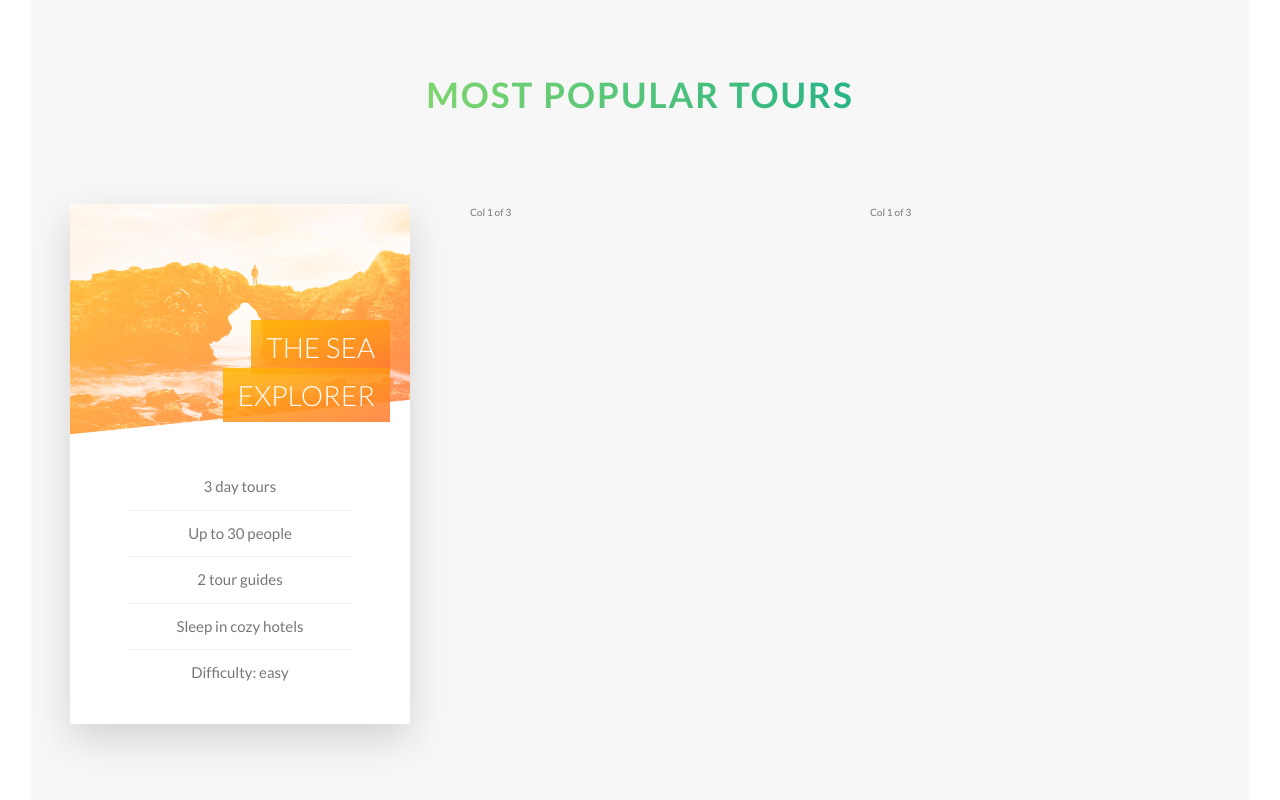
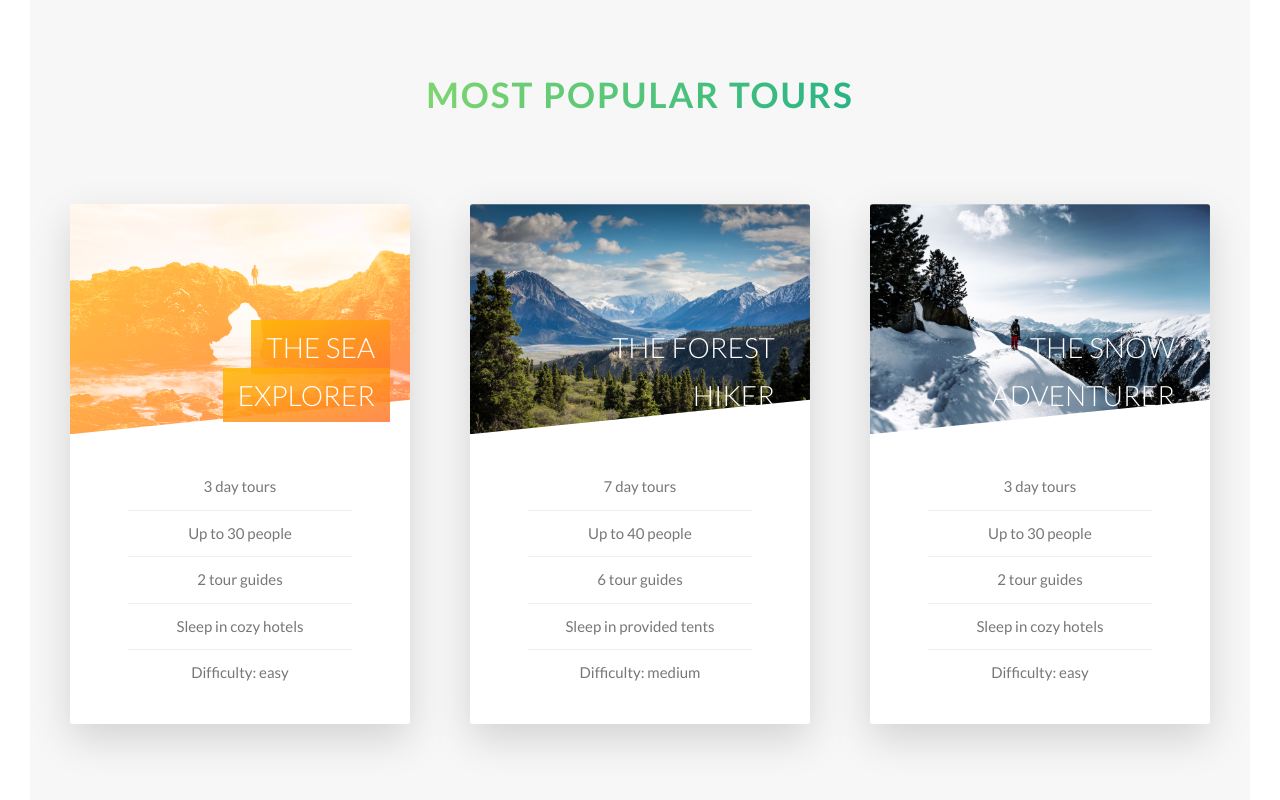
Before and after one commit to NwaguChima/natours_ui, a website: page index.html in a window 1280 px wide. Shown: the part 2290-3090 px from the top of the page. Drawn offline with nearby package versions, Linux system fonts and the light colour scheme; files that its build step writes are made by us from their sources.

Commit message:
updated html for other two cards

```diff
--- a/index.html
+++ b/index.html
@@ -165,8 +165,66 @@
               </div>
             </div>
           </div>
-          <div class="col-1-of-3">Col 1 of 3</div>
-          <div class="col-1-of-3">Col 1 of 3</div>
+          <div class="col-1-of-3">
+            <div class="card">
+              <div class="card__side card__side--front">
+                <div class="card__picture card__picture--2">&nbsp;</div>
+                <h4 class="card__heading">
+                  <span class="card__heading-span card__heading-span--2"
+                    >The Forest Hiker</span
+                  >
+                </h4>
+                <div class="card__details">
+                  <ul>
+                    <li>7 day tours</li>
+                    <li>Up to 40 people</li>
+                    <li>6 tour guides</li>
+                    <li>Sleep in provided tents</li>
+                    <li>Difficulty: medium</li>
+                  </ul>
+                </div>
+              </div>
+              <div class="card__side card__side--back card__side--back-2">
+                <div class="card__cta">
+                  <div class="card__price-box">
+                    <p class="card__price-only">Only</p>
+                    <p class="card__price-value">$297</p>
+                  </div>
+                  <a href="#" class="btn btn--white">Book now!</a>
+                </div>
+              </div>
+            </div>
+          </div>
+          <div class="col-1-of-3">
+            <div class="card">
+              <div class="card__side card__side--front">
+                <div class="card__picture card__picture--3">&nbsp;</div>
+                <h4 class="card__heading">
+                  <span class="card__heading-span card__heading-span--3"
+                    >The Snow Adventurer</span
+                  >
+                </h4>
+                <div class="card__details">
+                  <ul>
+                    <li>3 day tours</li>
+                    <li>Up to 30 people</li>
+                    <li>2 tour guides</li>
+                    <li>Sleep in cozy hotels</li>
+                    <li>Difficulty: easy</li>
+                  </ul>
+                </div>
+              </div>
+              <div class="card__side card__side--back card__side--back-3">
+                <div class="card__cta">
+                  <div class="card__price-box">
+                    <p class="card__price-only">Only</p>
+                    <p class="card__price-value">$297</p>
+                  </div>
+                  <a href="#" class="btn btn--white">Book now!</a>
+                </div>
+              </div>
+            </div>
+          </div>
         </div>
       </section>
     </main>
--- a/sass/components/_card.scss
+++ b/sass/components/_card.scss
@@ -85,11 +85,11 @@
     }
 
     &--2 {
-      background-image: url(../img/nat-5.jpg);
+      background-image: url(../img/nat-6.jpg);
     }
 
     &--3 {
-      background-image: url(../img/nat-5.jpg);
+      background-image: url(../img/nat-7.jpg);
     }
   }
 
```
